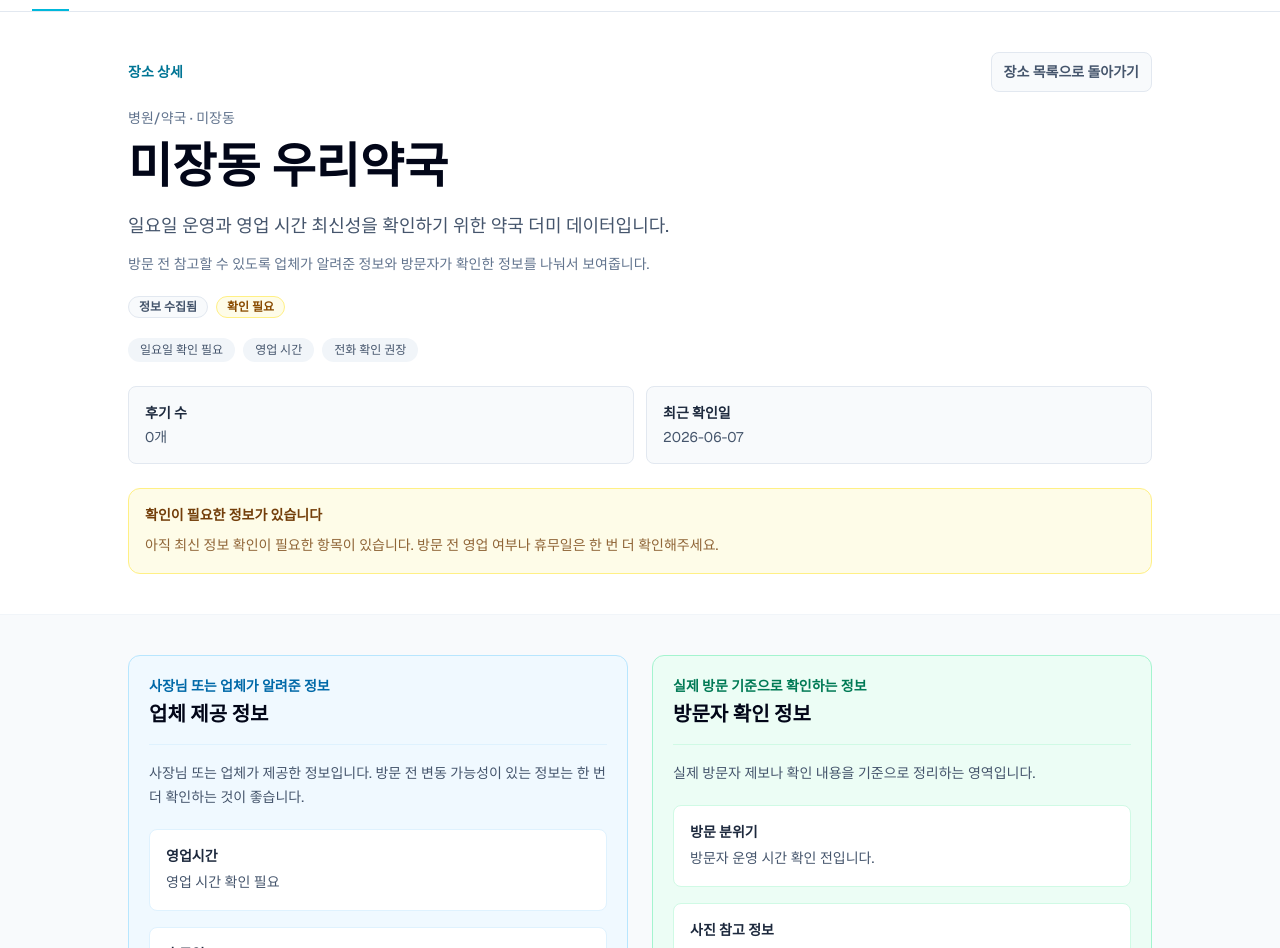
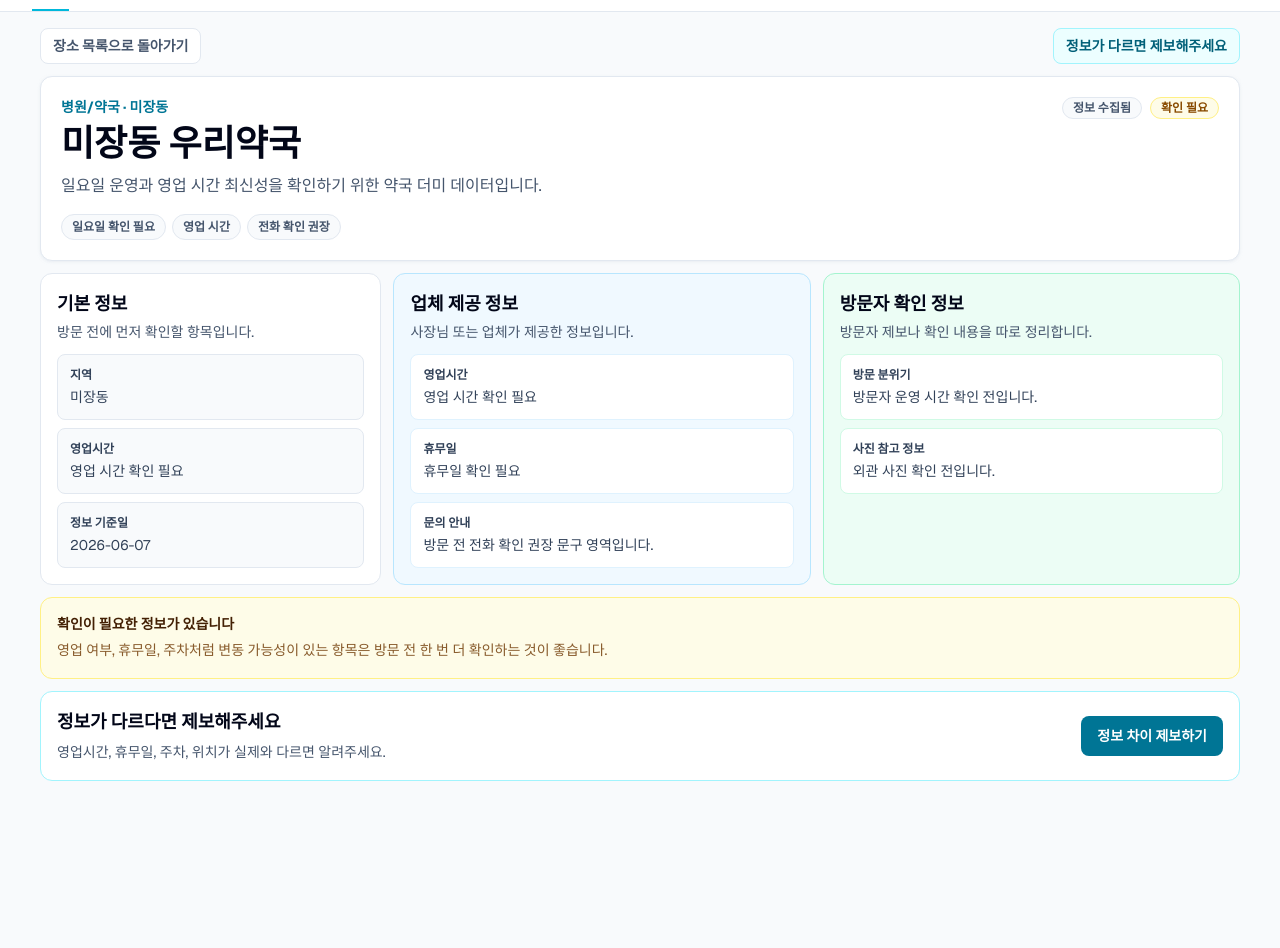
Before and after one commit to Aprasaks/gunsan-com, a Next.js app: page /places/mijang-woori-pharmacy in a window 1280 px wide. Shown: the part 84-1032 px from the top of the page. After the commit the page ends 881 px from the top, so only its background shows below. Built offline with nearby package versions, Linux system fonts and the light colour scheme; no server answers.

Commit message:
장소 상세페이지 신뢰 구조 강화

```diff
--- a/app/places/[slug]/page.tsx
+++ b/app/places/[slug]/page.tsx
@@ -10,6 +10,12 @@ type PlaceDetailPageProps = {
   params: Promise<{
     slug: string;
   }>;
+};
+
+type InfoRow = {
+  key: string;
+  label: string;
+  value: string;
 };
 
 const ownerInfoFields: {
@@ -35,12 +41,6 @@ const visitorInfoFields: {
   { key: "photoNote", label: "사진 참고 정보" },
 ];
 
-type InfoRow = {
-  key: string;
-  label: string;
-  value: string;
-};
-
 function getOwnerRows(ownerInfo: PlaceOwnerInfo): InfoRow[] {
   return ownerInfoFields.flatMap(({ key, label }) => {
     const value = ownerInfo[key];
@@ -55,6 +55,30 @@ function getVisitorRows(visitorInfo: PlaceVisitorInfo): InfoRow[] {
 
     return value ? [{ key, label, value }] : [];
   });
+}
+
+function getBasicRows({
+  area,
+  address,
+  phone,
+  openingHours,
+  lastVerifiedAt,
+}: {
+  area: string;
+  address?: string;
+  phone?: string;
+  openingHours?: string;
+  lastVerifiedAt: string;
+}): InfoRow[] {
+  return [
+    { key: "area", label: "지역", value: area },
+    openingHours
+      ? { key: "openingHours", label: "영업시간", value: openingHours }
+      : null,
+    address ? { key: "address", label: "주소", value: address } : null,
+    phone ? { key: "phone", label: "전화", value: phone } : null,
+    { key: "lastVerifiedAt", label: "정보 기준일", value: lastVerifiedAt },
+  ].filter((row): row is InfoRow => row !== null);
 }
 
 export function generateStaticParams() {
@@ -73,6 +97,13 @@ export default async function PlaceDetailPage({ params }: PlaceDetailPageProps)
 
   const ownerRows = getOwnerRows(place.ownerInfo);
   const visitorRows = getVisitorRows(place.visitorInfo);
+  const basicRows = getBasicRows({
+    area: place.area,
+    address: place.address,
+    phone: place.phone,
+    openingHours: place.ownerInfo.openingHours,
+    lastVerifiedAt: place.lastVerifiedAt,
+  });
   const needsVerification = place.statuses.some(
     (status) => status === "확인 필요" || status === "폐업/이전 확인 필요",
   );
@@ -81,174 +112,157 @@ export default async function PlaceDetailPage({ params }: PlaceDetailPageProps)
     <main className="min-h-screen overflow-x-hidden bg-slate-50 text-slate-950">
       <Header />
 
-      <section className="border-b border-slate-100 bg-white px-4 py-7 sm:px-6 lg:py-10">
-        <div className="mx-auto w-full max-w-5xl">
-          <div className="flex flex-col gap-3 sm:flex-row sm:items-center sm:justify-between">
-            <p className="text-sm font-semibold text-cyan-700">장소 상세</p>
+      <section className="px-4 py-4 sm:px-6 lg:px-8">
+        <div className="mx-auto w-full max-w-[1200px]">
+          <div className="mb-3 flex flex-col gap-2 sm:flex-row sm:items-center sm:justify-between">
             <Link
               href="/places"
-              className="inline-flex h-10 w-full items-center justify-center rounded-lg border border-slate-200 bg-slate-50 px-3 text-sm font-semibold text-slate-600 transition hover:border-cyan-200 hover:bg-cyan-50 hover:text-cyan-800 sm:w-auto"
+              className="inline-flex h-9 w-full items-center justify-center rounded-lg border border-slate-200 bg-white px-3 text-sm font-semibold text-slate-600 transition hover:border-cyan-200 hover:bg-cyan-50 hover:text-cyan-800 sm:w-auto"
             >
               장소 목록으로 돌아가기
             </Link>
+            <Link
+              href="/submit"
+              className="inline-flex h-9 w-full items-center justify-center rounded-lg border border-cyan-200 bg-cyan-50 px-3 text-sm font-semibold text-cyan-800 transition hover:border-cyan-300 hover:bg-cyan-100 sm:w-auto"
+            >
+              정보가 다르면 제보해주세요
+            </Link>
           </div>
 
-          <p className="mt-4 text-sm font-medium text-slate-500">
+          <section className="rounded-xl border border-slate-200 bg-white p-4 shadow-sm shadow-slate-200/50 sm:p-5">
+            <div className="flex flex-col gap-4 lg:flex-row lg:items-start lg:justify-between">
+              <div className="min-w-0">
+                <p className="text-sm font-bold text-cyan-700">
                   {place.category} · {place.area}
                 </p>
-          <h1 className="mt-2 text-2xl font-bold leading-tight text-slate-950 sm:text-5xl">
+                <h1 className="mt-1 text-2xl font-bold leading-tight text-slate-950 sm:text-4xl">
                   {place.name}
                 </h1>
-          <p className="mt-4 max-w-3xl text-base leading-7 text-slate-600 sm:text-lg">
+                <p className="mt-2 max-w-3xl text-sm leading-6 text-slate-600 sm:text-base">
                   {place.description}
                 </p>
-          <p className="mt-3 max-w-3xl text-sm leading-6 text-slate-500">
-            방문 전 참고할 수 있도록 업체가 알려준 정보와 방문자가 확인한
-            정보를 나눠서 보여줍니다.
-          </p>
+              </div>
 
-          <div className="mt-5 flex flex-wrap gap-2">
+              <div className="flex shrink-0 flex-wrap gap-2 lg:max-w-xs lg:justify-end">
                 {place.statuses.map((status) => (
                   <StatusBadge key={status} status={status} />
                 ))}
               </div>
+            </div>
 
-          <div className="mt-5 flex flex-wrap gap-2">
+            <div className="mt-4 flex flex-wrap gap-1.5">
               {place.tags.map((tag) => (
                 <span
                   key={tag}
-                className="rounded-full bg-slate-100 px-3 py-1 text-xs font-medium text-slate-600"
+                  className="rounded-full border border-slate-200 bg-slate-50 px-2.5 py-1 text-xs font-semibold text-slate-600"
                 >
                   {tag}
                 </span>
               ))}
             </div>
+          </section>
 
-          <dl className="mt-6 grid gap-3 text-sm text-slate-600 sm:grid-cols-2">
-            <div className="rounded-lg border border-slate-200 bg-slate-50 p-3 sm:p-4">
-              <dt className="font-semibold text-slate-800">후기 수</dt>
-              <dd className="mt-1">{place.reviewCount}개</dd>
-            </div>
-            <div className="rounded-lg border border-slate-200 bg-slate-50 p-3 sm:p-4">
-              <dt className="font-semibold text-slate-800">최근 확인일</dt>
-              <dd className="mt-1">{place.lastVerifiedAt}</dd>
-            </div>
-            {place.address ? (
-              <div className="rounded-lg border border-slate-200 bg-slate-50 p-3 sm:p-4">
-                <dt className="font-semibold text-slate-800">주소</dt>
-                <dd className="mt-1">{place.address}</dd>
-              </div>
-            ) : null}
-            {place.phone ? (
-              <div className="rounded-lg border border-slate-200 bg-slate-50 p-3 sm:p-4">
-                <dt className="font-semibold text-slate-800">전화</dt>
-                <dd className="mt-1">{place.phone}</dd>
-              </div>
-            ) : null}
-          </dl>
+          <section className="mt-3 grid gap-3 lg:grid-cols-[0.9fr_1.1fr_1.1fr]">
+            <InfoCard
+              title="기본 정보"
+              description="방문 전에 먼저 확인할 항목입니다."
+              rows={basicRows}
+              tone="slate"
+            />
+            <InfoCard
+              title="업체 제공 정보"
+              description="사장님 또는 업체가 제공한 정보입니다."
+              rows={ownerRows}
+              tone="sky"
+            />
+            <InfoCard
+              title="방문자 확인 정보"
+              description="방문자 제보나 확인 내용을 따로 정리합니다."
+              rows={visitorRows}
+              tone="emerald"
+            />
+          </section>
 
           {needsVerification ? (
-            <div className="mt-6 rounded-xl border border-yellow-200 bg-yellow-50 p-4">
-              <h2 className="text-sm font-bold text-yellow-900">
+            <section className="mt-3 rounded-xl border border-yellow-200 bg-yellow-50 p-4">
+              <h2 className="text-sm font-bold text-yellow-950">
                 확인이 필요한 정보가 있습니다
               </h2>
-              <p className="mt-2 text-sm leading-6 text-yellow-900/80">
-                아직 최신 정보 확인이 필요한 항목이 있습니다. 방문 전 영업
-                여부나 휴무일은 한 번 더 확인해주세요.
+              <p className="mt-1 text-sm leading-6 text-yellow-900/85">
+                영업 여부, 휴무일, 주차처럼 변동 가능성이 있는 항목은 방문 전
+                한 번 더 확인하는 것이 좋습니다.
+              </p>
+            </section>
+          ) : null}
+
+          <section className="mt-3 rounded-xl border border-cyan-200 bg-white p-4">
+            <div className="flex flex-col gap-3 sm:flex-row sm:items-center sm:justify-between">
+              <div>
+                <h2 className="text-lg font-bold text-slate-950">
+                  정보가 다르다면 제보해주세요
+                </h2>
+                <p className="mt-1 text-sm leading-6 text-slate-600">
+                  영업시간, 휴무일, 주차, 위치가 실제와 다르면 알려주세요.
                 </p>
               </div>
-          ) : null}
-        </div>
-      </section>
-
-      <section className="px-4 py-7 sm:px-6 lg:py-10">
-        <div className="mx-auto grid w-full max-w-5xl gap-6 lg:grid-cols-2">
-          <section className="rounded-xl border border-sky-200 bg-sky-50 p-4 sm:p-5">
-            <div className="border-b border-sky-100 pb-4">
-              <p className="text-sm font-semibold text-sky-700">
-                사장님 또는 업체가 알려준 정보
-              </p>
-              <h2 className="mt-1 text-xl font-bold text-slate-950">
-                업체 제공 정보
-              </h2>
-            </div>
-            <p className="mt-4 text-sm leading-6 text-slate-600">
-              사장님 또는 업체가 제공한 정보입니다. 방문 전 변동 가능성이 있는
-              정보는 한 번 더 확인하는 것이 좋습니다.
-            </p>
-            <dl className="mt-5 space-y-4">
-              {ownerRows.map((row) => (
-                <div
-                  key={row.key}
-                  className="rounded-lg border border-sky-100 bg-white p-3 sm:p-4"
-                >
-                  <dt className="text-sm font-semibold text-slate-800">
-                    {row.label}
-                  </dt>
-                  <dd className="mt-1 text-sm leading-6 text-slate-600">
-                    {row.value}
-                  </dd>
-                </div>
-              ))}
-            </dl>
-          </section>
-
-          <section className="rounded-xl border border-emerald-200 bg-emerald-50 p-4 sm:p-5">
-            <div className="border-b border-emerald-100 pb-4">
-              <p className="text-sm font-semibold text-emerald-700">
-                실제 방문 기준으로 확인하는 정보
-              </p>
-              <h2 className="mt-1 text-xl font-bold text-slate-950">
-                방문자 확인 정보
-              </h2>
-            </div>
-            <p className="mt-4 text-sm leading-6 text-slate-600">
-              실제 방문자 제보나 확인 내용을 기준으로 정리하는 영역입니다.
-            </p>
-            <dl className="mt-5 space-y-4">
-              {visitorRows.map((row) => (
-                <div
-                  key={row.key}
-                  className="rounded-lg border border-emerald-100 bg-white p-3 sm:p-4"
-                >
-                  <dt className="text-sm font-semibold text-slate-800">
-                    {row.label}
-                  </dt>
-                  <dd className="mt-1 text-sm leading-6 text-slate-600">
-                    {row.value}
-                  </dd>
-                </div>
-              ))}
-            </dl>
-          </section>
-        </div>
-      </section>
-
-      <section className="px-4 pb-10 sm:px-6 sm:pb-12">
-        <div className="mx-auto max-w-5xl rounded-xl border border-cyan-200 bg-white p-4 sm:p-5">
-          <h2 className="text-lg font-bold text-slate-950">
-            정보가 달라졌나요?
-          </h2>
-          <p className="mt-2 text-sm leading-6 text-slate-600">
-            영업시간, 휴무일, 주차, 위치가 실제와 다르다면 알려주세요.
-            군산.com은 제보를 바탕으로 정보를 더 정확하게 정리합니다.
-          </p>
-          <div className="mt-4 flex flex-col gap-2 sm:flex-row">
               <Link
                 href="/submit"
                 className="inline-flex h-10 w-full items-center justify-center rounded-lg bg-cyan-700 px-4 text-sm font-semibold text-white transition hover:bg-cyan-800 sm:w-auto"
               >
                 정보 차이 제보하기
               </Link>
-            <Link
-              href="/places"
-              className="inline-flex h-10 w-full items-center justify-center rounded-lg border border-slate-200 bg-slate-50 px-4 text-sm font-semibold text-slate-600 transition hover:border-cyan-200 hover:bg-cyan-50 hover:text-cyan-800 sm:w-auto"
-            >
-              다른 장소 보기
-            </Link>
             </div>
+          </section>
         </div>
       </section>
     </main>
   );
 }
+
+function InfoCard({
+  title,
+  description,
+  rows,
+  tone,
+}: {
+  title: string;
+  description: string;
+  rows: InfoRow[];
+  tone: "slate" | "sky" | "emerald";
+}) {
+  const toneClass = {
+    slate: "border-slate-200 bg-white",
+    sky: "border-sky-200 bg-sky-50",
+    emerald: "border-emerald-200 bg-emerald-50",
+  }[tone];
+
+  const rowClass = {
+    slate: "border-slate-200 bg-slate-50",
+    sky: "border-sky-100 bg-white",
+    emerald: "border-emerald-100 bg-white",
+  }[tone];
+
+  return (
+    <section className={["rounded-xl border p-4", toneClass].join(" ")}>
+      <h2 className="text-lg font-bold text-slate-950">{title}</h2>
+      <p className="mt-1 text-sm leading-5 text-slate-600">{description}</p>
+
+      <dl className="mt-3 grid gap-2">
+        {rows.length > 0 ? (
+          rows.map((row) => (
+            <div key={row.key} className={["rounded-lg border p-3", rowClass].join(" ")}>
+              <dt className="text-xs font-bold text-slate-700">{row.label}</dt>
+              <dd className="mt-1 text-sm leading-5 text-slate-700">{row.value}</dd>
+            </div>
+          ))
+        ) : (
+          <div className={["rounded-lg border p-3", rowClass].join(" ")}>
+            <p className="text-sm leading-5 text-slate-600">
+              아직 표시할 정보가 없습니다.
+            </p>
+          </div>
+        )}
+      </dl>
+    </section>
+  );
+}
```
Lines whose indentation alone changed are shown as unchanged.
